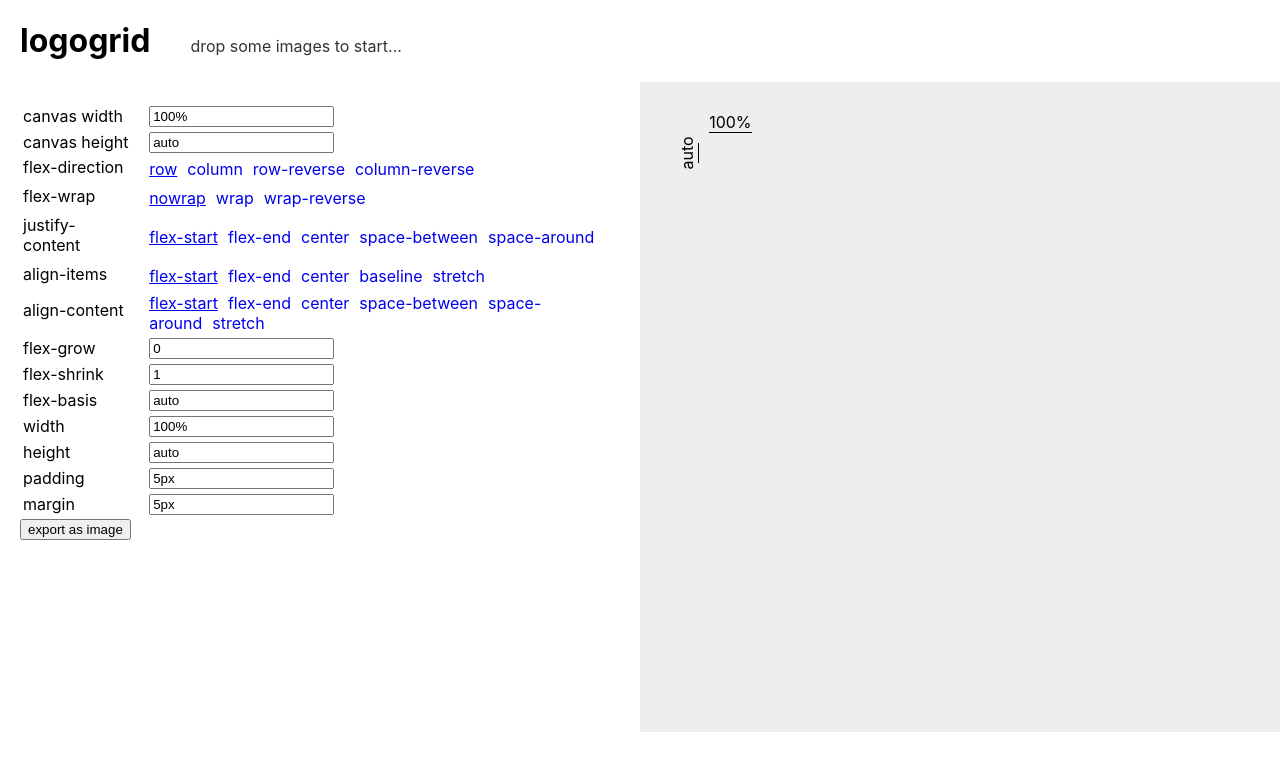
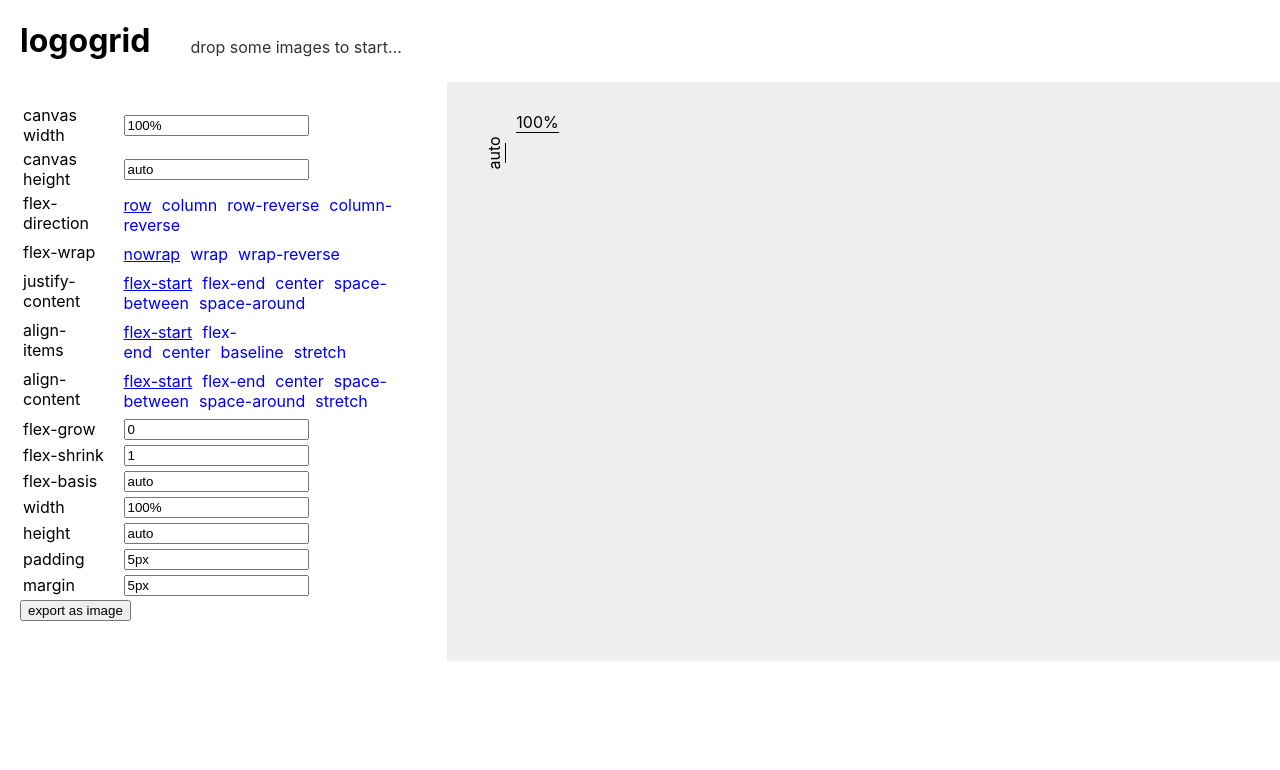
Before and after one commit to Tstassin/logogrid, a React (Create React App) app: page / in a window 1280 px wide. Shown: the top 770 px of the page. Built offline with nearby package versions, Linux system fonts and the light colour scheme.

Commit message:
pixel perfect topPanel

```diff
--- a/src/App.css
+++ b/src/App.css
@@ -3,33 +3,31 @@
     margin: 0 20px;
   }
 
-.topPanel {
-    box-sizing: border-box;
-}
-
 .topPanel p {
     color: #333;
-    margin: 20px;
+    margin: 0 20px 25px;
+    align-self: last baseline;
   }
 
   .topPanel > div {
 
     display: flex;
-    align-items: baseline;
     flex-wrap: wrap;
 
 }
 
+.leftRight {
+    display: flex;
+}
+
 .leftPanel {
-    float: left;
-    width: 50%;
     padding: 20px;
-    box-sizing: border-box;
 }
 
 .rightPanel {
     background: #eee;
-    min-height: calc(100vh - 150px);
+    padding: 20px;
+    width: 100%;
 }
 
 .flexMenu .flexTable .propertyName {
@@ -49,13 +47,6 @@
     color: #eee;
 }
 
-.rightPanel {
-    float: right;
-    width: 50%;
-    padding: 20px;
-    box-sizing: border-box;
-}
-
 .imageList {
     list-style-type: none;
     padding: 0;
@@ -65,7 +56,7 @@
 }
 
 .imageList img {
-    width: 65px;
+    width: 56px;
     margin: 5px;
 }
 
@@ -110,10 +101,6 @@ body > .img > img {
     vertical-align: middle;
   }
   .canvasWrapper.height .size {
-      -webkit-transform: rotate(-90deg);
-      -moz-transform: rotate(-90deg);
-      -o-transform: rotate(-90deg);
-      -ms-transform: rotate(-90deg);
       transform: rotate(-90deg);
     margin-right: -5px
   }
--- a/src/components/SplitLayout.js
+++ b/src/components/SplitLayout.js
@@ -130,7 +130,7 @@ class SplitLayout extends React.Component {
         this.setState({
             globals: [
                 ...this.state.globals.slice(0, globalIndex),
-                {...this.state.globals[globalIndex], value: event.target.value },
+                { ...this.state.globals[globalIndex], value: event.target.value },
                 ...this.state.globals.slice(globalIndex + 1, this.state.inputs.length)
             ]
         })
@@ -141,7 +141,7 @@ class SplitLayout extends React.Component {
         this.setState({
             inputs: [
                 ...this.state.inputs.slice(0, inputIndex),
-                {...this.state.inputs[inputIndex], value: event.target.value },
+                { ...this.state.inputs[inputIndex], value: event.target.value },
                 ...this.state.inputs.slice(inputIndex + 1, this.state.inputs.length)
             ]
         })
@@ -174,6 +174,7 @@ class SplitLayout extends React.Component {
                         { imageOperations: this.props.imageOperations }
                     )}
                 </div>
+                <div class="leftRight">
                     <div className="leftPanel">
                         {React.cloneElement(
                             this.props.children[1],
@@ -199,6 +200,7 @@ class SplitLayout extends React.Component {
                         )}
                     </div>
                 </div>
+            </div>
         )
     }
 }
```
Lines whose indentation alone changed are shown as unchanged.
